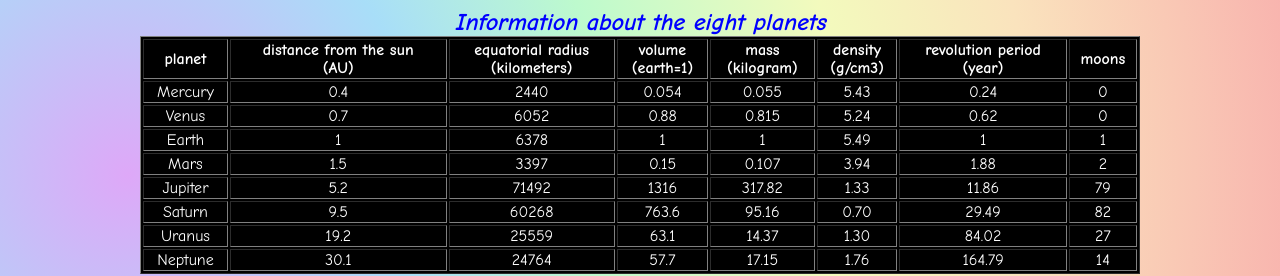
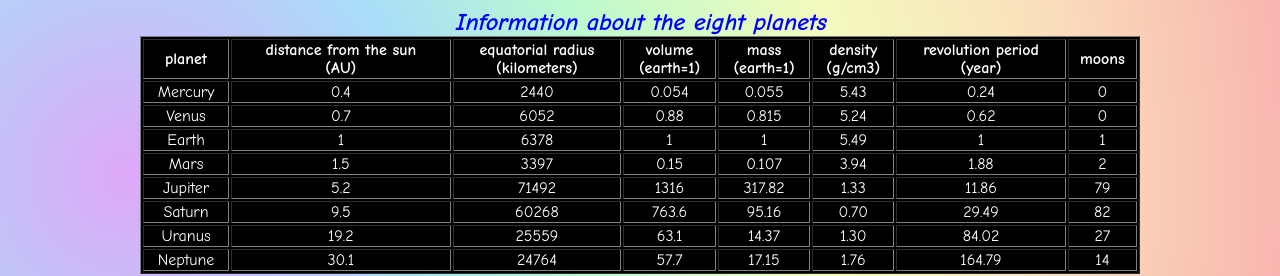
Before and after one commit to Purplesheep99/Purplesheep99.github.io, a plain HTML site: page index.html in a window 1280 px wide. Shown: the top 276 px of the page. Drawn offline with Linux system fonts and the light colour scheme.

Commit message:
Update index.html

```diff
--- a/index.html
+++ b/index.html
@@ -34,7 +34,7 @@
 		<th>
 		  mass
 		  <br>
-		  (kilogram)
+		  (earth=1)
 		</th>
 		<th>
 		  density
```
